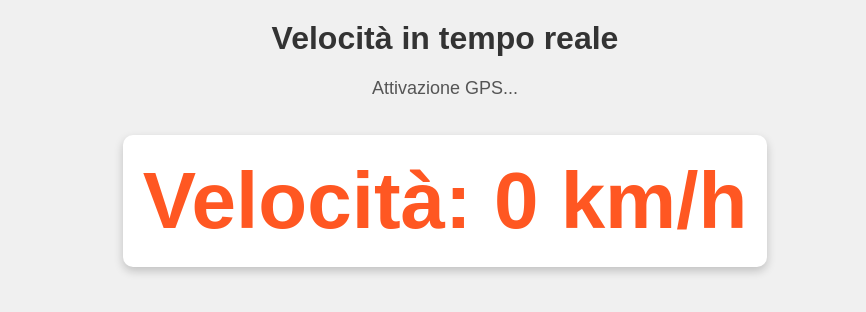
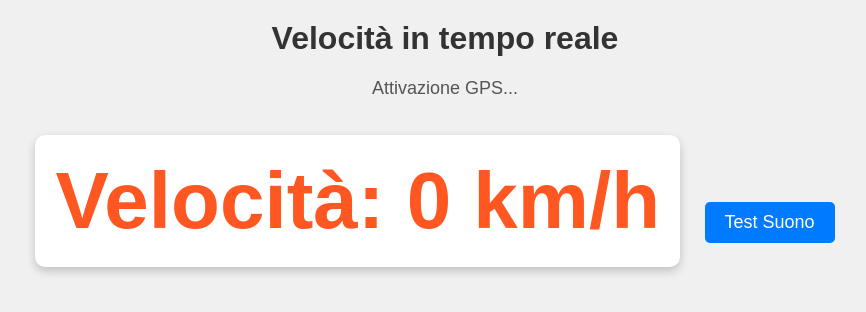
Before and after one commit to LSalami/Velocita, a plain HTML site: page index.html in a window 1280 px wide. Both pictures are taken after a click on the button "Abilita Suono". Shown: the whole page, without its empty margins (195-1061 px from the left). Drawn offline with Linux system fonts and the light colour scheme.

Commit message:
Update index.html

```diff
--- a/index.html
+++ b/index.html
@@ -51,6 +51,7 @@
     <p id="type"></p>
     <p id="speed">Velocità: 0 km/h</p>
     <button id="enableSoundButton">Abilita Suono</button>
+    <button id="testSoundButton" style="display: none;">Test Suono</button>
     <script>
       let prevPosition = null;
       let prevTimestamp = null;
@@ -60,7 +61,7 @@
       // Crea un oggetto Audio per il suono
       const alertSound = new Audio("alert.mp3"); // Assicurati di avere il file `alert.mp3` nella directory del progetto
 
-       // Funzione per abilitare il suono
+      // Funzione per abilitare il suono
       document
         .getElementById("enableSoundButton")
         .addEventListener("click", () => {
@@ -69,14 +70,15 @@
             alertSound.currentTime = 0;
             soundEnabled = true; // Abilita il suono
             document.getElementById("enableSoundButton").style.display = "none";
-            alert("Suono abilitato! Ora verrà riprodotto quando superi i 50 km/h.");
+            document.getElementById("testSoundButton").style.display = "inline-block";
+            alert("Suono abilitato! Ora puoi testarlo o attenderne l'attivazione automatica.");
           }).catch((error) => {
             alert("Errore durante l'abilitazione del suono: " + error.message);
           });
         });
 
       function playAlertSound() {
-        if (!isPlaying) {
+        if (soundEnabled && !isPlaying) {
           alertSound.volume = 0.5; // Imposta il volume al 50%
           alertSound.loop = true; // Suono ripetuto
           alertSound.play();
@@ -84,6 +86,7 @@
         }
       }
 
+      // Funzione per fermare il suono
       function stopAlertSound() {
         if (isPlaying) {
           alertSound.pause();
@@ -92,13 +95,14 @@
         }
       }
 
-       function toggleAlertSound() {
+       // Funzione per alternare il suono manualmente
+      function toggleAlertSound() {
         if (isPlaying) {
           stopAlertSound();
         } else {
           playAlertSound();
         }
-       }
+      }
 
       function calculateSpeed(position) {
         const currentTimestamp = position.timestamp;
@@ -171,6 +175,11 @@
         document.getElementById("status").innerText =
           "Geolocalizzazione non supportata dal browser.";
       }
+
+      // Assegna la funzione al pulsante di test
+      document
+        .getElementById("testSoundButton")
+        .addEventListener("click", toggleAlertSound);
     </script>
   </body>
 </html>
```
